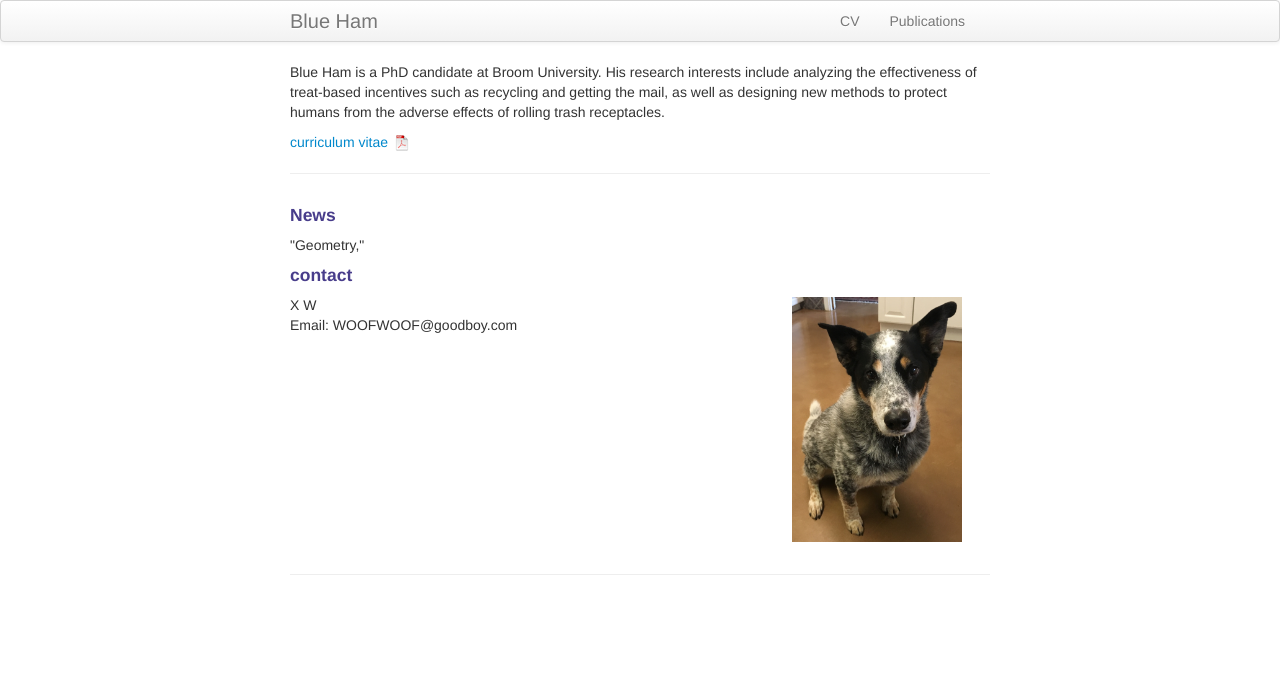
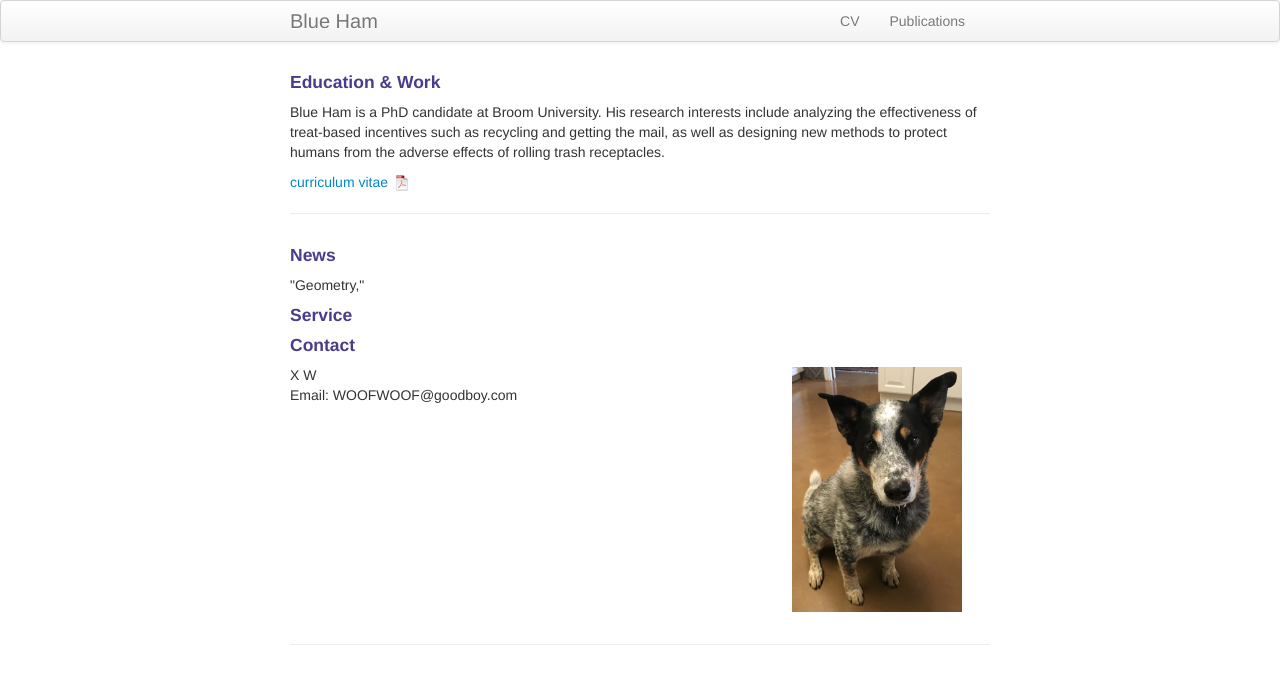
Before and after one commit to xiiaowang/xiiaowang.github.io, a Jekyll site: the page built from index.md, in a window 1280 px wide. Shown: the top 684 px of the page. Built offline with Jekyll 4.4.1, drawn with Linux system fonts in a browser that asks for light colours.

Commit message:
Update index.md

```diff
--- a/index.md
+++ b/index.md
@@ -4,7 +4,7 @@ title: X W
 description: I am doing research in machine learning
 keywords: machine learning, geometry
 ---
-
+<h4><a name="Education & Work"></a>Education & Work</h4>
 Blue Ham is a PhD candidate at Broom University. His research interests include analyzing the effectiveness of treat-based incentives such as recycling and getting the mail, as well as designing new methods to protect humans from the adverse effects of rolling trash receptacles.
 
 [curriculum vitae ![CV as pdf]({{ BASE_PATH }}/pages/icons16/pdf-icon.png)]({{ BASE_PATH }}/assets/CV.pdf)<br/>
@@ -16,8 +16,9 @@ Blue Ham is a PhD candidate at Broom University. His research interests include
 <div class="container">
     <h4><a name="News"></a>News</h4>
     "Geometry,"
+    <h4><a name="Service"></a>Service</h4>
 
-<h4><a name="contact"></a>contact</h4>
+<h4><a name="Contact"></a>Contact</h4>
 
     <div class="row-fluid">
         <div class="span5">
```
